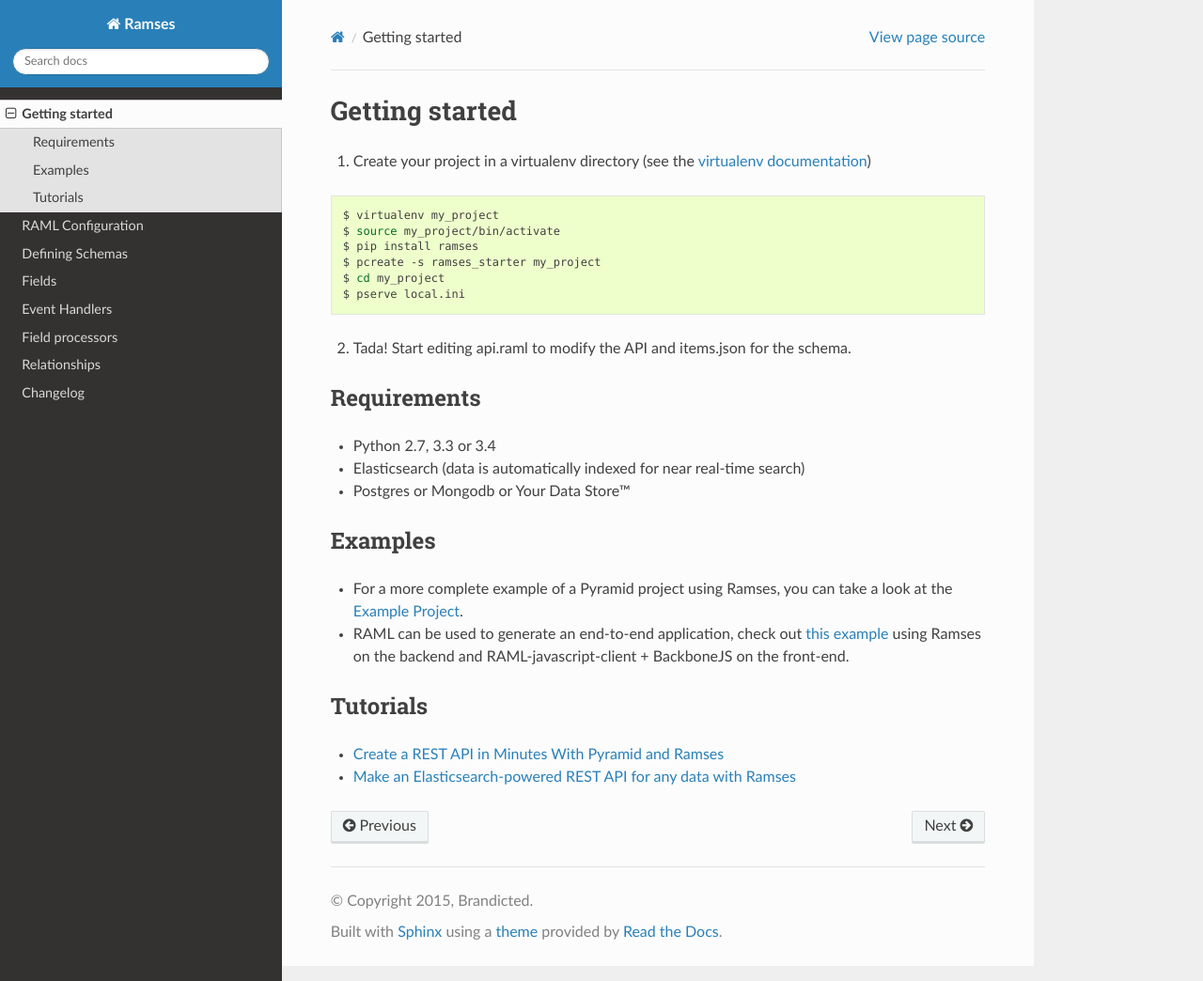
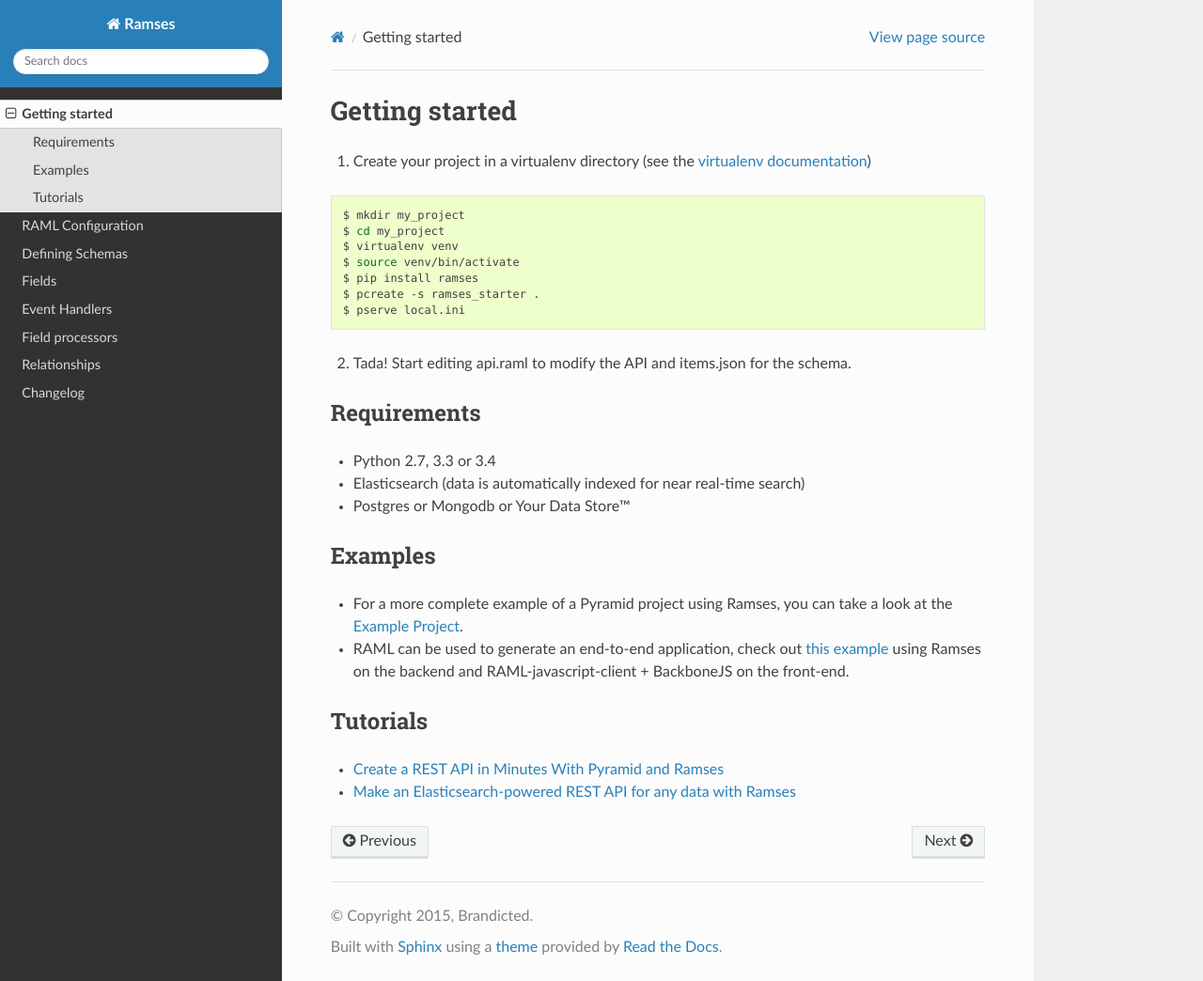
Before and after one commit to ramses-tech/ramses, a Sphinx documentation site: the page built from docs/source/getting_started.rst, in a window 1280 px wide and 1044 px high. Shown: the whole window at 94% size. Built offline with Sphinx 7.4.7 and the Read the Docs theme 2.0.0, drawn with Linux system fonts in a browser that asks for light colours.

Commit message:
Clarify virtualenv vs project directory confusion. (#119)
Closes #114

```diff
--- a/docs/source/getting_started.rst
+++ b/docs/source/getting_started.rst
@@ -5,11 +5,12 @@
 
 .. code-block:: shell
 
-    $ virtualenv my_project
-    $ source my_project/bin/activate
+    $ mkdir my_project
+    $ cd my_project
+    $ virtualenv venv
+    $ source venv/bin/activate
     $ pip install ramses
-    $ pcreate -s ramses_starter my_project
-    $ cd my_project
+    $ pcreate -s ramses_starter .
     $ pserve local.ini
 
 2. Tada! Start editing api.raml to modify the API and items.json for the schema.
```
